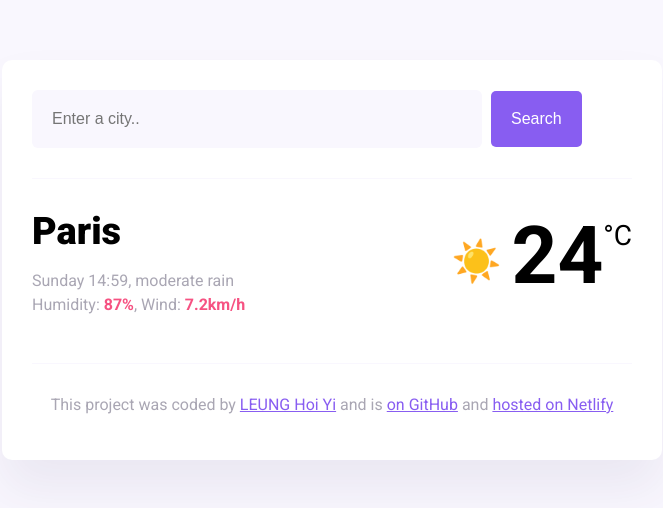
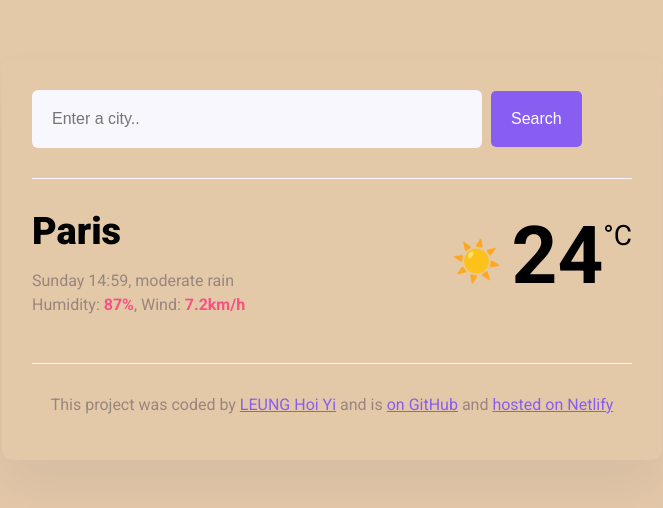
Before and after one commit to leunghoiyi/weather-app, a website built with Parcel: page index.html in a window 1280 px wide. Shown: the whole page, without its empty margins (308-971 px from the left). Built offline with nearby package versions, Linux system fonts and the light colour scheme.

Commit message:
Update styles.css

```diff
--- a/src/styles.css
+++ b/src/styles.css
@@ -1,5 +1,5 @@
 body {
-  background: #f9f7fe;
+  background: #e4c9a8;
   font-family: "Roboto", sans-serif;
 }
 
@@ -8,7 +8,7 @@ a {
 }
 
 .weather-app {
-  background: white;
+  background: #e4c9a8;
   max-width: 600px;
   margin: 60px auto;
   padding: 30px;
```
